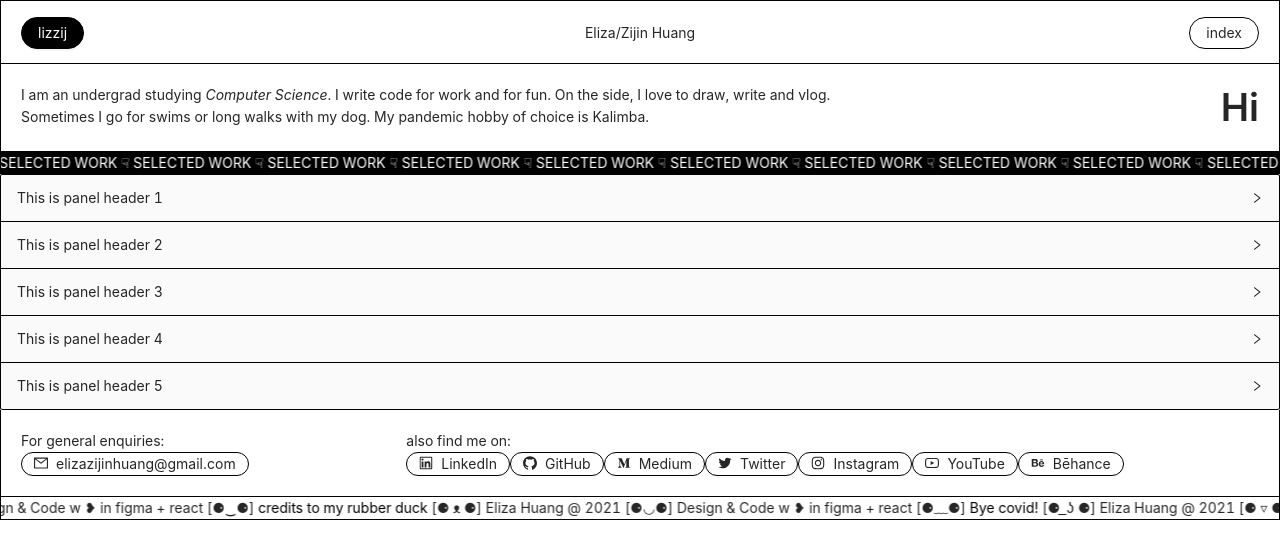
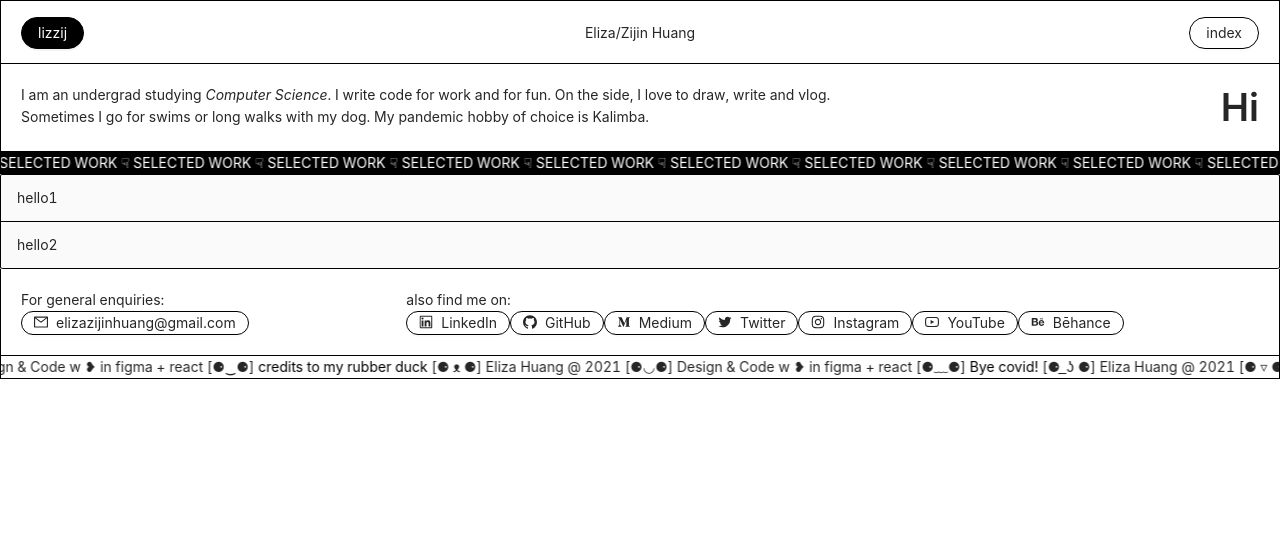
Before and after one commit to lizzij/Portfolio, a React (Create React App) app in the folder portfolio/: page / in a window 1280 px wide. Shown: the top 558 px of the page. Built offline with nearby package versions, Linux system fonts and the light colour scheme.

Commit message:
project component

```diff
--- /dev/null
+++ b/portfolio/src/components/Work/data.json
@@ -0,0 +1,15 @@
+{
+  "projects":
+  [
+    {
+      "header":"hello1",
+      "key":"1",
+      "blurb":"about1"
+    },
+    {
+      "header":"hello2",
+      "key":"2",
+      "blurb":"about2"
+    }
+  ]
+}
--- a/portfolio/src/components/Work/index.js
+++ b/portfolio/src/components/Work/index.js
@@ -1,37 +1,27 @@
 import React from 'react';
 import { Collapse } from 'antd';
+import { projects } from './data.json'
 import './styles.css';
 
 const { Panel } = Collapse;
 
-const text = `
-  A dog is a type of domesticated animal.
-  Known for its loyalty and faithfulness,
-  it can be found as a welcome guest in many households across the world.
-`;
+const Project = ({ project }) => {
+  const { header, key, blurb } = project;
+  return (
+    <Panel header={header} key={key}>
+      <p>{blurb}</p>
+    </Panel>
+  );
+}
 
-function Work() {
+const Work = () => {
   return (
     <Collapse
       accordion
       // defaultActiveKey={['1']}
       expandIconPosition="right"
     >
-      <Panel header="This is panel header 1" key="1">
-        <p>{text}</p>
-      </Panel>
-      <Panel header="This is panel header 2" key="2">
-        <p>{text}</p>
-      </Panel>
-      <Panel header="This is panel header 3" key="3">
-        <p>{text}</p>
-      </Panel>
-      <Panel header="This is panel header 4" key="4">
-        <p>{text}</p>
-      </Panel>
-      <Panel header="This is panel header 5" key="5">
-        <p>{text}</p>
-      </Panel>
+      {projects.map((project) => <Project project={project} />)}
   </Collapse>
   );
 }
```
Also changed, not shown: 1 other file (tests, documents, lock files or other folders).
